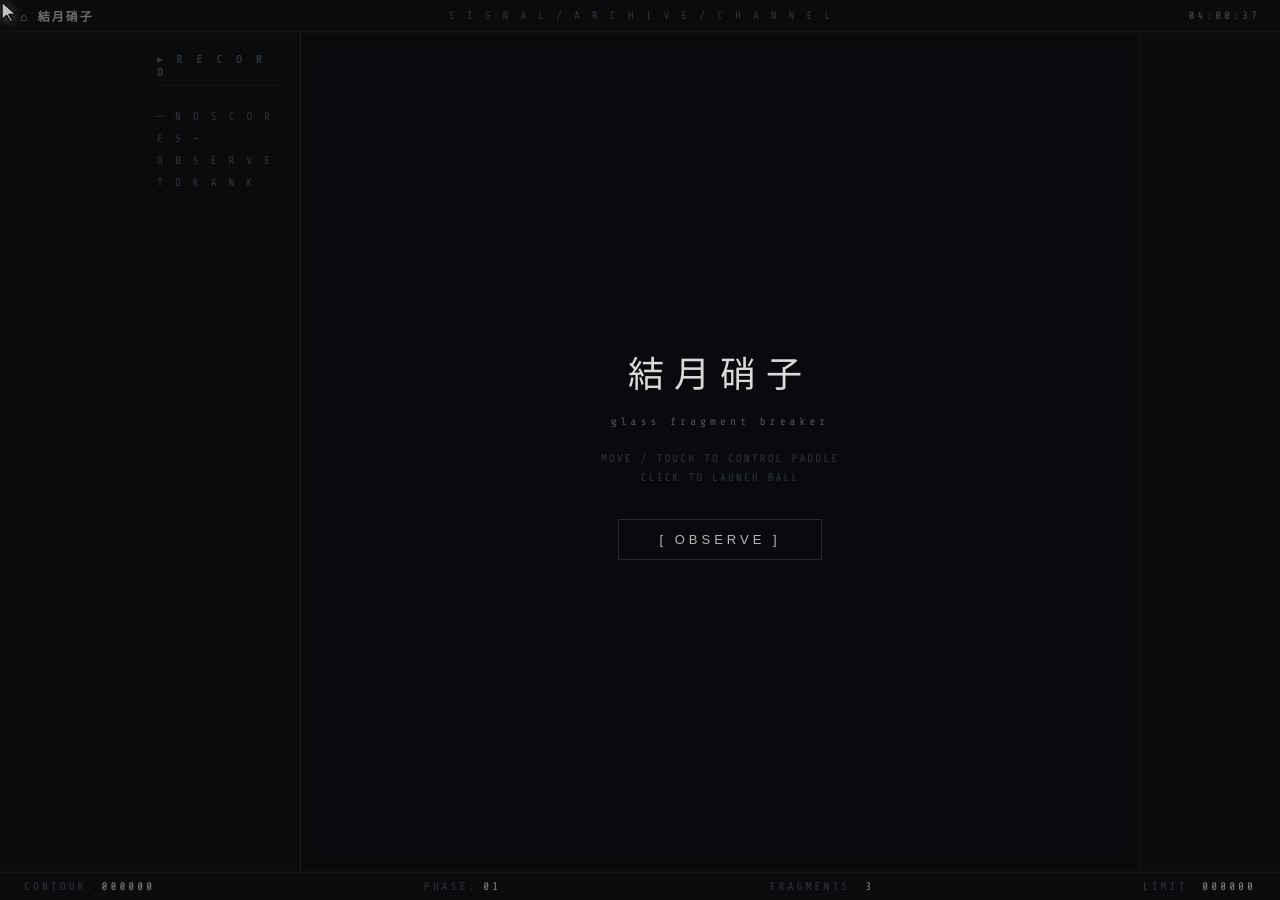
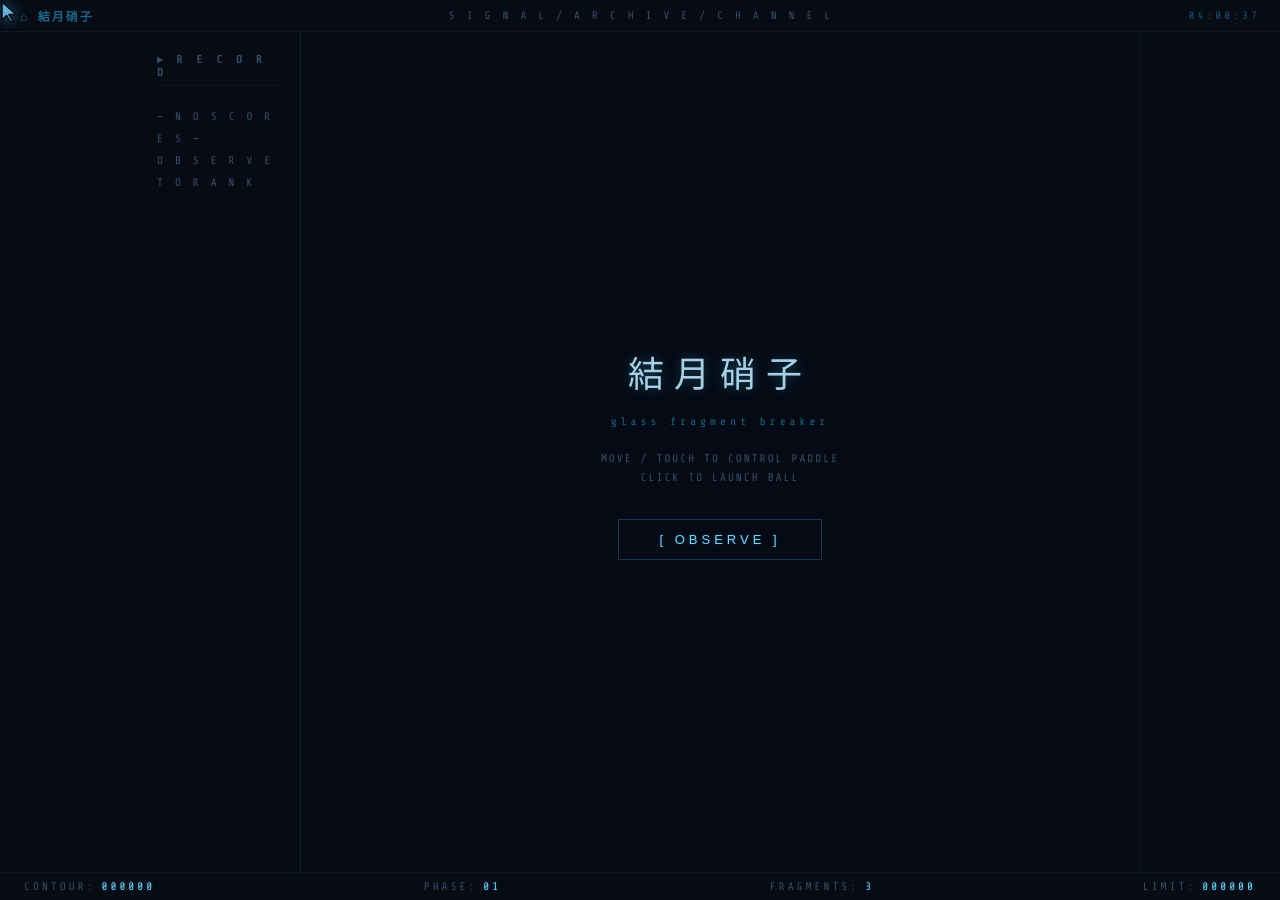
Before and after one commit to lastobserverlog/lastobserverlog.github.io, a Jekyll site: the page posts/brickbreaker_custom.html, which Jekyll copies as it is, in a window 1280 px wide. Built offline with Jekyll 4.4.1, drawn with Linux system fonts in a browser that asks for light colours; some web fonts are replaced.

Commit message:
Update brickbreaker_custom.html

```diff
--- a/posts/brickbreaker_custom.html
+++ b/posts/brickbreaker_custom.html
@@ -18,7 +18,7 @@
 * { margin:0; padding:0; box-sizing:border-box; }
 html, body {
   width:100%; height:100%;
-  background:#090b0d; /* ほんの少しだけ青みを帯びた深い夜の影 */
+  background:#060b14; /* 深宇宙の奥深くを思わせる濃紺 */
   overflow:hidden;
   font-family:'Klee One', 'Share Tech Mono', 'Courier New', monospace;
 }
@@ -32,27 +32,27 @@ body.hide-cursor { cursor: none; }
   z-index: 200;
   width: 20px;
   height: 24px;
-  filter: drop-shadow(0 0 4px rgba(255,255,255,0.3));
+  filter: drop-shadow(0 0 6px rgba(56,189,248,0.5));
   display: none;
 }
-#wrap { position:fixed; inset:0; display:flex; flex-direction:column; background:#090b0d; }
+#wrap { position:fixed; inset:0; display:flex; flex-direction:column; background:#060b14; }
 #topbar {
   height:32px; flex-shrink:0; display:flex; justify-content:space-between; align-items:center;
-  padding:0 20px; border-bottom:1px solid rgba(255, 255, 255, 0.03);
-  font-size:11px; color:#2f353b; letter-spacing:3px;
+  padding:0 20px; border-bottom:1px solid rgba(56, 189, 248, 0.08);
+  font-size:11px; color:#384f6b; letter-spacing:3px; /* ネビュラブルー */
 }
 #homeBtn {
-  color:rgba(255, 255, 255, 0.4); text-decoration:none; letter-spacing:2px; font-size:12px;
-  transition: color 0.15s;
+  color:rgba(56, 189, 248, 0.5); text-decoration:none; letter-spacing:2px; font-size:12px;
+  transition: color 0.15s, text-shadow 0.15s;
   font-weight: 600;
 }
-#homeBtn:hover { color:#ffffff; }
+#homeBtn:hover { color:#7dd3fc; text-shadow: 0 0 8px rgba(56,189,248,0.6); }
 #canvasWrap {
   flex:1; overflow:hidden;
   display:flex; flex-direction:row; align-items:center; justify-content:center;
-  background: #090b0d;
-  border-top: 1px solid rgba(255, 255, 255, 0.02);
-  border-bottom: 1px solid rgba(255, 255, 255, 0.02);
+  background: #060b14;
+  border-top: 1px solid rgba(56, 189, 248, 0.03);
+  border-bottom: 1px solid rgba(56, 189, 248, 0.03);
 }
 #leaderboard {
   flex-shrink:0;
@@ -62,7 +62,7 @@ body.hide-cursor { cursor: none; }
 #leaderboard.lb-left {
   width:160px;
   align-self:stretch;
-  border-right:1px solid rgba(255, 255, 255, 0.03);
+  border-right:1px solid rgba(56, 189, 248, 0.06);
   border-bottom:none;
 }
 #leaderboard.lb-top {
@@ -72,7 +72,7 @@ body.hide-cursor { cursor: none; }
   flex-wrap:wrap;
   gap:8px 24px;
   padding:12px 20px;
-  border-bottom:1px solid rgba(255, 255, 255, 0.03);
+  border-bottom:1px solid rgba(56, 189, 248, 0.06);
   border-right:none;
   align-self:auto;
 }
@@ -83,104 +83,106 @@ body.hide-cursor { cursor: none; }
 #leaderboard.lb-top ol li { border-bottom:none; padding:0; }
 #leaderboard.lb-top .lb-empty { margin-top:0; line-height:1.5; }
 #leaderboard h3 {
-  font-size:11px; letter-spacing:4px; color:#2f353b;
+  font-size:11px; letter-spacing:4px; color:#384f6b;
   text-transform:uppercase; margin-bottom:12px;
-  border-bottom:1px solid rgba(255, 255, 255, 0.03); padding-bottom:6px;
+  border-bottom:1px solid rgba(56, 189, 248, 0.06); padding-bottom:6px;
 }
 #leaderboard ol { list-style:none; padding:0; margin:0; }
 #leaderboard ol li {
   display:flex; justify-content:space-between;
-  padding:6px 0; border-bottom:1px solid rgba(255, 255, 255, 0.02);
-  font-size:11px; color:rgba(255, 255, 255, 0.3); letter-spacing:2px;
+  padding:6px 0; border-bottom:1px solid rgba(56, 189, 248, 0.03);
+  font-size:11px; color:rgba(56, 189, 248, 0.4); letter-spacing:2px;
   font-family: 'Share Tech Mono', monospace;
 }
 .lb-empty {
-  color:#2f353b; font-size:11px; letter-spacing:3px;
+  color:#384f6b; font-size:11px; letter-spacing:3px;
   margin-top:8px; line-height:2;
 }
 #gameArea {
   position:relative;
   flex-shrink:0;
-  outline: 1px solid rgba(255, 255, 255, 0.04);
+  outline: 1px solid rgba(56, 189, 248, 0.08);
 }
 #ideoLink {
   margin-top:16px; padding:12px 36px;
-  border:1px solid rgba(255, 255, 255, 0.12); color:rgba(255, 255, 255, 0.5);
+  border:1px solid rgba(56, 189, 248, 0.2); color:rgba(125, 211, 252, 0.7);
   background:transparent; font-family:'Klee One', sans-serif;
   font-size:13px; letter-spacing:4px; cursor:pointer;
   text-decoration:none;
   transition: all 0.2s;
 }
-#ideoLink:hover { background:rgba(255, 255, 255, 0.02); border-color:rgba(255, 255, 255, 0.3); color:#fff; }
+#ideoLink:hover { background:rgba(56, 189, 248, 0.05); border-color:rgba(56, 189, 248, 0.5); color:#fff; }
 
 #botbar {
   height:28px; flex-shrink:0; display:flex; justify-content:space-between; align-items:center;
-  padding:0 24px; border-top:1px solid rgba(255, 255, 255, 0.03);
-  font-size:11px; color:#2f353b; letter-spacing:3px;
+  padding:0 24px; border-top:1px solid rgba(56, 189, 248, 0.08);
+  font-size:11px; color:#384f6b; letter-spacing:3px;
 }
 #botbar span { display: flex; align-items: center; gap: 6px; }
-#botbar b { font-family: 'Share Tech Mono', monospace; color: rgba(255, 255, 255, 0.5); font-weight: normal; }
+#botbar b { font-family: 'Share Tech Mono', monospace; color: #7dd3fc; font-weight: normal; text-shadow: 0 0 4px rgba(56,189,248,0.3); }
 
 canvas { display:block; position:absolute; top:0; left:0; }
 
-/* 環境エフェクト：雨の日の朝のような薄い空気の膜 */
+/* 環境エフェクト：星雲の塵が漂うような薄い膜 */
 #scanlines {
   position:absolute; inset:0; pointer-events:none; z-index:5;
-  background:repeating-linear-gradient(0deg,transparent,transparent 4px,rgba(255,255,255,0.01) 4px,rgba(255,255,255,0.01) 5px);
+  background:repeating-linear-gradient(0deg,transparent,transparent 4px,rgba(56,189,248,0.015) 4px,rgba(56,189,248,0.015) 5px);
 }
 
 #overlay, #pauseOverlay {
   position:absolute; inset:0; z-index:20;
   display:flex; flex-direction:column; align-items:center; justify-content:center;
-  background:rgba(9, 11, 13, 0.85);
+  background:rgba(6, 11, 20, 0.85);
   backdrop-filter: blur(8px);
   -webkit-backdrop-filter: blur(8px);
 }
 #pauseOverlay { z-index:21; display:none; }
-#pauseOverlay .glitch { font-size:clamp(18px,4vw,36px); }
+#pauseOverlay .glitch { font-size:clamp(18px,4vw,36px); color:#7dd3fc; text-shadow: 0 0 10px rgba(56,189,248,0.5); }
 
 .pause-btn {
   margin-top:12px; padding:12px 36px;
-  border:1px solid rgba(255, 255, 255, 0.12); color:rgba(255, 255, 255, 0.5);
+  border:1px solid rgba(56, 189, 248, 0.2); color:rgba(125, 211, 252, 0.7);
   background:transparent; font-family:'Klee One', sans-serif;
   font-size:13px; letter-spacing:4px; cursor:pointer;
   text-decoration:none; display:block; text-align:center;
   transition: all 0.2s;
 }
-.pause-btn:hover { background:rgba(255, 255, 255, 0.02); border-color:rgba(255, 255, 255, 0.3); color:#fff; }
+.pause-btn:hover { background:rgba(56, 189, 248, 0.05); border-color:rgba(56, 189, 248, 0.5); color:#fff; }
 
 .glitch {
   font-family:'Klee One', sans-serif;
   font-weight: 400;
-  font-size:clamp(20px,4vw,36px); color:#ffffff;
+  font-size:clamp(20px,4vw,36px); color:#bae6fd;
   letter-spacing:10px; text-transform:uppercase;
-  opacity: 0.85; margin-bottom:14px;
+  opacity: 0.9; margin-bottom:14px;
+  text-shadow: 0 0 12px rgba(56,189,248,0.4);
 }
-.tagline { font-size:11px; color:rgba(255, 255, 255, 0.3); letter-spacing:4px; margin:4px 0; }
-.hint { font-size:11px; color:#2f353b; letter-spacing:2px; margin:3px 0; }
+.tagline { font-size:11px; color:rgba(56, 189, 248, 0.5); letter-spacing:4px; margin:4px 0; }
+.hint { font-size:11px; color:#384f6b; letter-spacing:2px; margin:3px 0; }
 
 #startBtn {
   margin-top:32px; padding:12px 40px;
-  border:1px solid rgba(255, 255, 255, 0.12); color:rgba(255, 255, 255, 0.7);
+  border:1px solid rgba(56, 189, 248, 0.25); color:#7dd3fc;
   background:transparent; font-family:'Klee One', sans-serif;
   font-size:13px; letter-spacing:4px; cursor:pointer;
   transition: all 0.2s;
+  text-shadow: 0 0 4px rgba(56,189,248,0.3);
 }
-#startBtn:hover { background:rgba(255, 255, 255, 0.02); border-color:rgba(255, 255, 255, 0.3); color:#fff; }
+#startBtn:hover { background:rgba(56, 189, 248, 0.05); border-color:rgba(56, 189, 248, 0.6); color:#fff; box-shadow: 0 0 10px rgba(56,189,248,0.2); }
 </style>
 </head>
 <body>
 <div id="cursor-dot">
   <svg width="20" height="24" viewBox="0 0 20 24" fill="none" xmlns="https://www.w3.org/2000/svg">
     <path d="M2 2 L2 20 L6.5 15.5 L10.5 22 L13 21 L9 14.5 L16 14.5 Z"
-          fill="rgba(255,255,255,0.7)" stroke="#090b0d" stroke-width="1.5" stroke-linejoin="round"/>
+          fill="rgba(125,211,252,0.8)" stroke="#060b14" stroke-width="1.5" stroke-linejoin="round"/>
   </svg>
 </div>
 <div id="wrap">
   <div id="topbar">
     <a id="homeBtn" href="https://yuduki-glass.com/">⌂ 結月硝子</a>
     <span>S I G N A L  /  A R C H I V E  /  C H A N N E L</span>
-    <span id="clock" style="font-family: 'Share Tech Mono', monospace; color: rgba(255,255,255,0.25);">00:00:00</span>
+    <span id="clock" style="font-family: 'Share Tech Mono', monospace; color: rgba(56,189,248,0.4);">00:00:00</span>
   </div>
   <div id="canvasWrap">
     <div id="leaderboard">
@@ -338,17 +339,17 @@ let wideballTimer  = 0;
 function activateWideball() {
   paddleWTarget = PADDLE_W_WIDE;
   wideballTimer = performance.now() + WIDEBALL_DURATION;
-  // ほどける粒子（微かなアイスブルー）
-  const colors = ['rgba(224,242,254,0.3)', 'rgba(255,255,255,0.15)'];
+  // きらめく水色と紫の粒子
+  const colors = ['rgba(56,189,248,0.5)', 'rgba(192,132,252,0.4)'];
   for (let i = 0; i < 20; i++) {
     const angle = Math.random() * Math.PI * 2;
-    const speed = 1 + Math.random() * 2.5;
+    const speed = 1.5 + Math.random() * 3.5;
     particles.push({
       type: 'spark', x: paddleX, y: paddleY(),
       vx: Math.cos(angle) * speed, vy: Math.sin(angle) * speed - 0.5,
-      life: 1, decay: 0.025,
+      life: 1, decay: 0.03,
       color: colors[Math.floor(Math.random() * colors.length)],
-      size: 1.5 + Math.random() * 1.5
+      size: 1.5 + Math.random() * 2
     });
   }
 }
@@ -427,10 +428,10 @@ function activateMultiball() {
       });
     }
   }
-  const colors = ['rgba(224,242,254,0.3)', 'rgba(255,255,255,0.15)'];
+  const colors = ['rgba(56,189,248,0.5)', 'rgba(192,132,252,0.4)'];
   for (let i = 0; i < 15; i++) {
     const angle = Math.random() * Math.PI * 2;
-    const speed = 1 + Math.random() * 2.5;
+    const speed = 1.5 + Math.random() * 3.5;
     particles.push({
       type: 'spark', x: paddleX, y: paddleY(),
       vx: Math.cos(angle) * speed, vy: Math.sin(angle) * speed - 0.5,
@@ -443,12 +444,15 @@ function activateMultiball() {
 
 function drawDrops() {
   drops.forEach(d => {
-    const alpha = 0.15 + 0.08 * Math.sin(d.pulse);
-    ctx.fillStyle = '#090b0d';
-    ctx.strokeStyle = `rgba(255, 255, 255, ${alpha + 0.15})`;
+    const alpha = 0.2 + 0.1 * Math.sin(d.pulse);
+    ctx.fillStyle = '#060b14';
+    ctx.strokeStyle = `rgba(56, 189, 248, ${alpha + 0.3})`;
     ctx.lineWidth = 1;
+    ctx.shadowBlur = 4;
+    ctx.shadowColor = '#38bdf8';
     roundRect(ctx, d.x - d.w/2, d.y - d.h/2, d.w, d.h, 2);
     ctx.fill(); ctx.stroke();
+    ctx.shadowBlur = 0;
     if (d.type === PU_WIDEBALL) drawWidePaddleIcon(d.x, d.y, d.h);
     else drawMultiballIcon(d.x, d.y, d.h);
   });
@@ -468,53 +472,53 @@ function roundRect(c, x, y, w, h, r) {
   c.closePath();
 }
 
-// ── Particles (不完全な美しさ：いびつな破片が混じってゆっくり漂う) ──
+// ── Particles (キラキラした宇宙：星屑のように激しく弾け飛ぶ破片) ──
 let particles = [];
 
 function spawnBrickParticles(bx, by, bw, bh) {
   const cx = bx + bw / 2, cy = by + bh / 2;
-  // ガラスの不純物やプリズムの光を模したアイスブルーと薄紅、白のグラデーション
-  const colors = ['rgba(224,242,254,0.4)', 'rgba(255,228,230,0.3)', 'rgba(255,255,255,0.15)'];
+  // 宇宙ガラスの彩り（アクアブルー、コズミックパープル、純白の星屑）
+  const colors = ['rgba(56,189,248,0.7)', 'rgba(192,132,252,0.6)', 'rgba(255,255,255,0.8)'];
 
-  // 霧のように漂う小さな粒
-  for (let i = 0; i < 14; i++) {
+  // 星のきらめき粒子（少し速度を上げ、華やかに散らす）
+  for (let i = 0; i < 18; i++) {
     const angle = Math.random() * Math.PI * 2;
-    const speed = 0.4 + Math.random() * 1.2;
+    const speed = 0.8 + Math.random() * 2.5;
     particles.push({
       type: 'spark', x: cx, y: cy,
-      vx: Math.cos(angle) * speed, vy: Math.sin(angle) * speed * 0.4,
-      life: 1, decay: 0.010 + Math.random() * 0.008,
+      vx: Math.cos(angle) * speed, vy: Math.sin(angle) * speed * 0.7,
+      life: 1, decay: 0.015 + Math.random() * 0.015,
       color: colors[Math.floor(Math.random() * colors.length)],
-      size: 1 + Math.random() * 1.8
+      size: 1 + Math.random() * 2.2
     });
   }
-  // 不完全さを際立たせる、いびつに割れたガラスの薄い破片（多めに混ぜる）
-  for (let i = 0; i < 7; i++) {
+  // 飛び散るガラスの結晶（きらめく水色と紫のブレンド）
+  for (let i = 0; i < 8; i++) {
     const angle = Math.random() * Math.PI * 2;
-    const speed = 0.2 + Math.random() * 0.8;
+    const speed = 0.4 + Math.random() * 1.5;
     particles.push({
       type: 'shard',
       x: bx + Math.random() * bw, y: by + Math.random() * bh,
       vx: Math.cos(angle) * speed, vy: Math.sin(angle) * speed,
-      life: 1, decay: 0.008 + Math.random() * 0.008,
-      color: Math.random() > 0.4 ? 'rgba(224,242,254,0.2)' : 'rgba(255,228,230,0.15)',
+      life: 1, decay: 0.012 + Math.random() * 0.012,
+      color: Math.random() > 0.5 ? 'rgba(125,211,252,0.4)' : 'rgba(216,180,254,0.35)',
       w: 2 + Math.random() * 5, h: 2 + Math.random() * 4,
-      rot: Math.random() * Math.PI * 2, rotV: (Math.random() - 0.5) * 0.08
+      rot: Math.random() * Math.PI * 2, rotV: (Math.random() - 0.5) * 0.15
     });
   }
 }
 
 function spawnDeathParticles(x, y) {
-  const colors = ['rgba(255,228,230,0.3)', 'rgba(224,242,254,0.2)', 'rgba(255,255,255,0.05)'];
+  const colors = ['rgba(192,132,252,0.5)', 'rgba(56,189,248,0.4)', 'rgba(255,255,255,0.2)'];
   for (let i = 0; i < 25; i++) {
     const angle = Math.random() * Math.PI * 2;
-    const speed = 0.6 + Math.random() * 2.5;
+    const speed = 1.0 + Math.random() * 3.5;
     particles.push({
       type: 'spark', x, y,
       vx: Math.cos(angle) * speed, vy: Math.sin(angle) * speed - 0.3,
-      life: 1, decay: 0.012 + Math.random() * 0.012,
+      life: 1, decay: 0.015 + Math.random() * 0.015,
       color: colors[Math.floor(Math.random() * colors.length)],
-      size: 1.5 + Math.random() * 2
+      size: 1.5 + Math.random() * 2.5
     });
   }
 }
@@ -541,7 +545,13 @@ function drawParticles() {
       ctx.beginPath();
       ctx.arc(p.x, p.y, p.size * p.life, 0, Math.PI * 2);
       ctx.fillStyle = p.color;
+      // 星のまたたき風の微弱なグロー
+      if (Math.random() > 0.5) {
+        ctx.shadowBlur = 4;
+        ctx.shadowColor = p.color;
+      }
       ctx.fill();
+      ctx.shadowBlur = 0;
     } else if (p.type === 'shard') {
       ctx.save();
       ctx.translate(p.x, p.y); ctx.rotate(p.rot);
```
Also changed, not shown: other parts of posts/brickbreaker_custom.html (+25 -25 lines).
